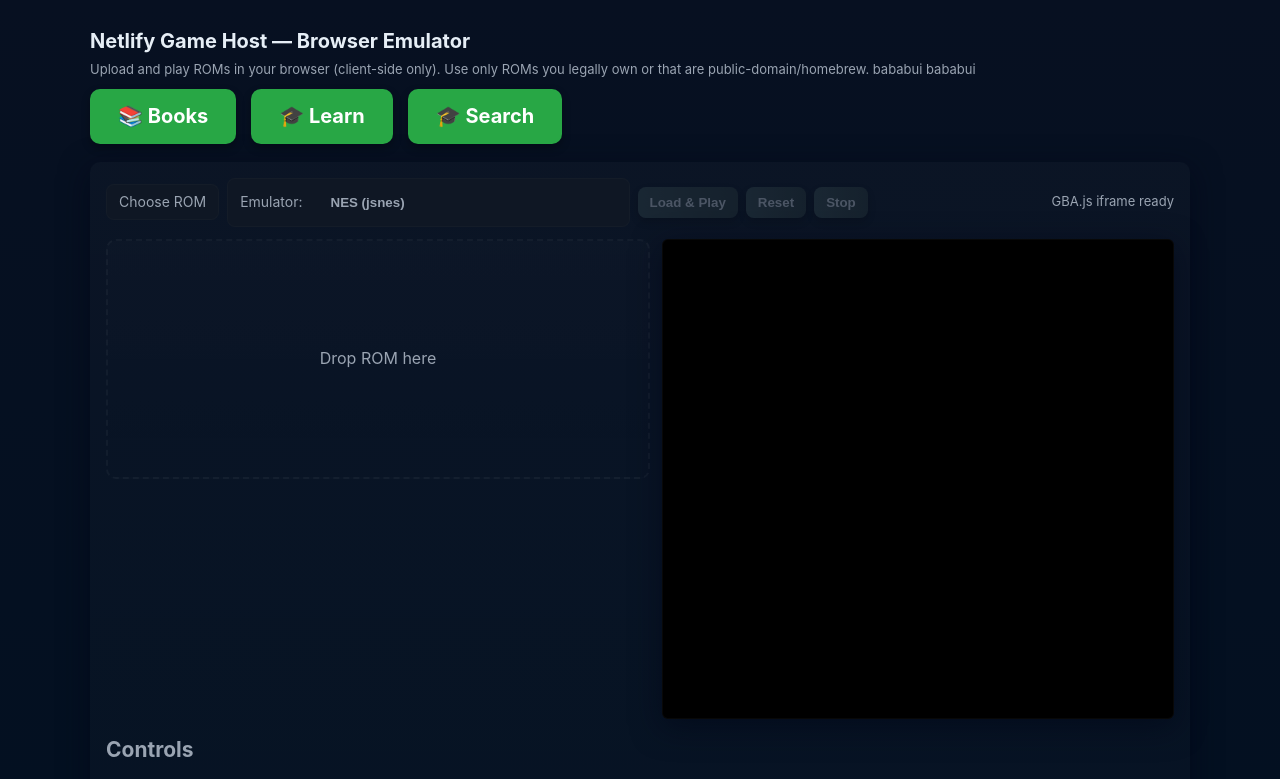
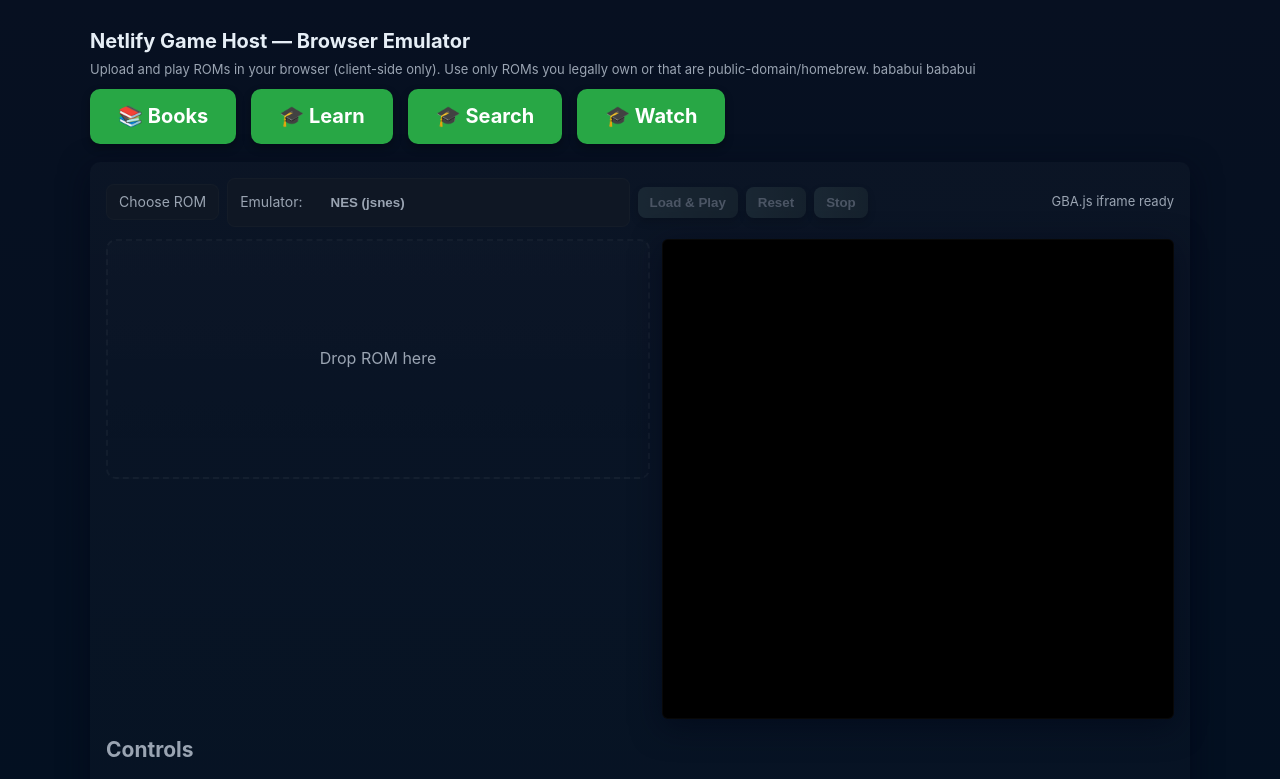
Before and after one commit to Bob28282/gamechangegames, a website: page index.html in a window 1280 px wide. Shown: the top 779 px of the page. Drawn offline with Linux system fonts and the light colour scheme; a script that the page names is missing.

Commit message:
Add 'Watch' button to navigation in index.html

```diff
--- a/index.html
+++ b/index.html
@@ -69,6 +69,22 @@
        onmouseover="this.style.background='#218838'"
        onmouseout="this.style.background='#28a745'">
       🎓 Search</a>
+    <a href="watch.html"
+       style="
+         background:#28a745;
+         color:white;
+         padding:14px 28px;
+         border-radius:10px;
+         text-decoration:none;
+         font-size:20px;
+         font-weight:bold;
+         box-shadow:0 4px 8px rgba(0,0,0,.3);
+         transition:.2s;
+       "
+       onmouseover="this.style.background='#218838'"
+       onmouseout="this.style.background='#28a745'">
+      🎓 Watch
+    </a>
   </nav>
 </header>
 
```
